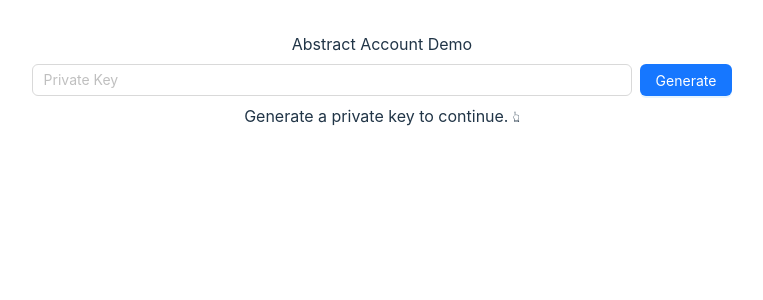
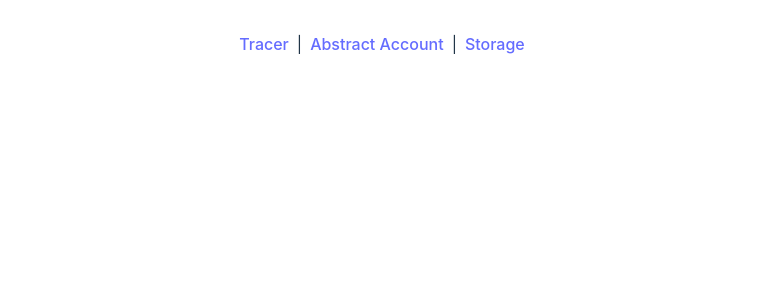
Before and after one commit to Tigo9527/abstract-account-ui, a React (Vite) app: page / in a window 1280 px wide. Shown: the top 300 px of the page, without its empty margins (258-1021 px from the left). Built offline with nearby package versions, Linux system fonts and the light colour scheme; no server answers.

Commit message:
lazy load

```diff
--- a/src/main.tsx
+++ b/src/main.tsx
@@ -1,35 +1,77 @@
 import React from 'react'
 import ReactDOM from 'react-dom/client'
 import './index.css'
-import {MyLayout} from "./eip4337/Layout.tsx";
 import './App.css'
 import {
     createBrowserRouter,
-    RouterProvider,
+    RouterProvider, Link,
 } from "react-router-dom";
-import {Tracer} from "./tx-tracer/Tracer.tsx";
-import {TxList, TxPage} from "./storage/TxList.tsx";
-import {TxDetailWrap} from "./storage/TxDetail.tsx";
-import {UploadElem} from "./storage/Upload.tsx";
+import {Space} from "antd";
+
+const Root = () => {
+    return (
+        <Space direction={'vertical'}>
+            <Space>
+                <Link to={'tracer'}>Tracer</Link>
+                |
+                <Link to={'aaui'}>Abstract Account</Link>
+                |
+                <Link to={'storage'}>Storage</Link>
+            </Space>
+        </Space>
+    )
+}
 
 const router = createBrowserRouter([
     {
-        path: "/",
-        element: <MyLayout/>,
-    },{
-        path: "/tracer", element: <Tracer/>,
-    },{
-        path: "/storage", element: <TxPage/>,
+        path: '/',
+        element: <Root/>,
+    },
+    {
+        path: "aaui",
+        async lazy() {
+            const {MyLayout} = await import("./eip4337/Layout.tsx");
+            // abstract account
+            return {Component: MyLayout};
+        },
+    }, {
+        path: "tracer",
+        async lazy() {
+            const {Tracer} = await import("./tx-tracer/Tracer.tsx");
+            return {Component: Tracer};
+        },
+    }, {
+        path: "storage", async lazy() {
+            const {TxPage} = await import("./storage/TxList.tsx");
+            return {Component: TxPage};
+        },
         children: [
-            {index: true, element: <TxList/>,},
-            {path: 'detail/:txSeq', element: <TxDetailWrap/>},
-            {path: 'upload', element: <UploadElem/>},
+            {
+                index: true, async lazy() {
+                    const {TxList} = await import("./storage/TxList.tsx");
+                    return {Component: TxList};
+                },
+            },
+            {
+                path: 'detail/:txSeq',
+                async lazy() {
+                    const {TxDetailWrap} = await import("./storage/TxDetail.tsx");
+                    return {Component: TxDetailWrap};
+                }
+            },
+            {
+                path: 'upload',
+                async lazy() {
+                    const {UploadElem} = await import("./storage/Upload.tsx");
+                    return {Component: UploadElem};
+                },
+            },
         ]
-    }
+    },
 ]);
 
 ReactDOM.createRoot(document.getElementById('root')!).render(
     <React.StrictMode>
-        <RouterProvider router={router} />
+        <RouterProvider router={router}/>
     </React.StrictMode>,
 )
--- a/src/storage/Upload.tsx
+++ b/src/storage/Upload.tsx
@@ -12,8 +12,11 @@ export const UploadElem: React.FC = () => {
     })
 
     const handleUpload = useCallback(async () => {
+        setUploading(false)
         const blob = fileList[0]
         console.log(`file is `, blob)
+        // eslint-disable-next-line @typescript-eslint/ban-ts-comment
+        // @ts-ignore
         const file = NeurahiveFile.fromBlob(blob)
         const [tree, err] = await file.merkleTree();
         if (err) {
```
